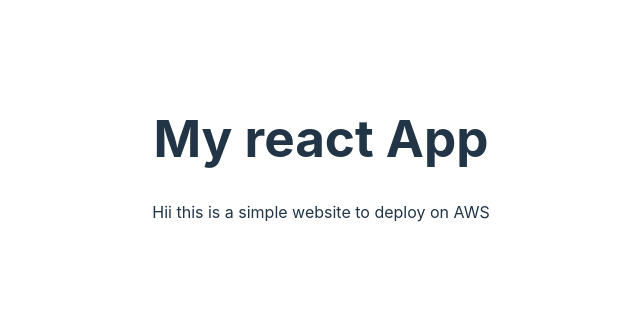
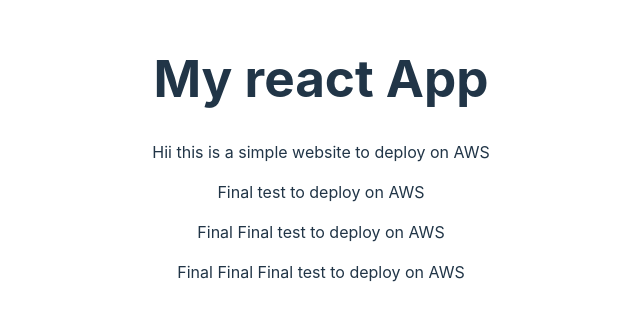
Before and after one commit to AkashRanjanSaikia/My_React_App, a React (Vite) app: page / in a window 1280 px wide. Shown: the part 242-562 px from the top of the page, without its empty margins (319-959 px from the left). Built offline with nearby package versions, Linux system fonts and the light colour scheme.

Commit message:
removed lines

```diff
--- a/src/App.jsx
+++ b/src/App.jsx
@@ -7,6 +7,9 @@
       <div>
         <h1>My react App</h1>
         <p>Hii this is a simple website to deploy on AWS</p>
+        <p>Final test to deploy on AWS</p>
+        <p>Final Final test to deploy on AWS</p>
+        <p>Final Final Final test to deploy on AWS</p>
       </div>
     </>
   )
```
